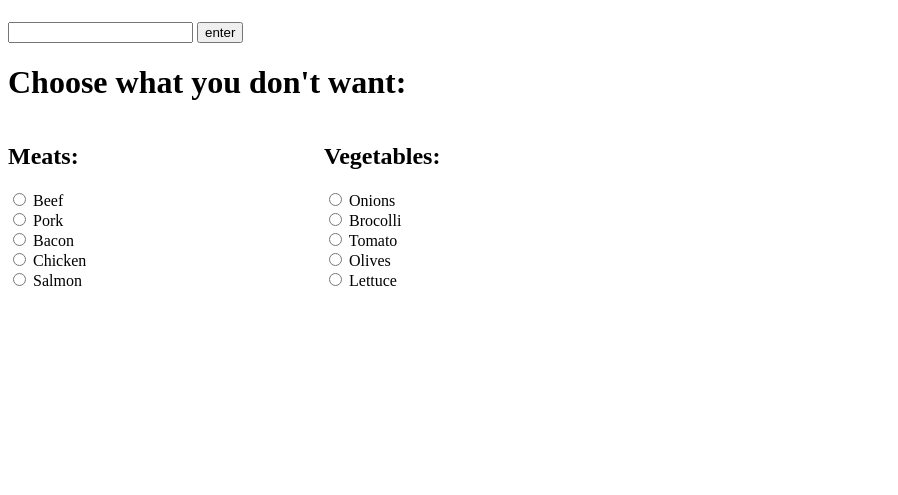
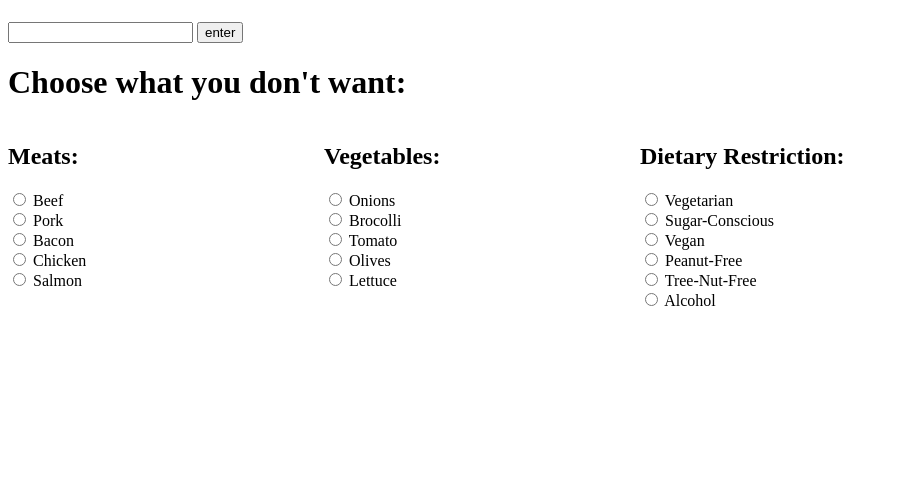
Before and after one commit to qarnac/Jinjaz-Krew, a Python web app: template templates/homepage.html in a window 1280 px wide. Shown: the part 58-553 px from the top of the page, without its empty margins (0-898 px from the left). Run offline with Jinja, Linux system fonts and the light colour scheme; the template is opened without the code that fills it, so the values that code supplies are empty.

Commit message:
container in css and and diet restrictions in html

```diff
--- a/styles/style.css
+++ b/styles/style.css
@@ -2,7 +2,7 @@
   text-align: center;
 }
 
-.container {
+.grid-container {
   display: grid;
   grid-template-columns: 1fr 1fr 1fr 1fr;
   grid-template-rows: 1fr 1fr;
--- a/templates/homepage.html
+++ b/templates/homepage.html
@@ -18,7 +18,7 @@
     <!--change intro later -->
     <h1 id="intro">Choose what you don't want:</h1>
 
-    <div class="container">
+    <div class="grid-container">
       <div id="meat">
         <h2>Meats:</h2>
           <input type="radio" id="beef" name="meats"/>
@@ -32,7 +32,6 @@
           <input type="radio" id="salmon" name="meats"/>
           <label for="beef">Salmon</label> <br>
       </div>
-
       <div id="Veggies">
         <h2>Vegetables:</h2>
         <input type="radio" id="onions" name="veggies"/>
@@ -46,8 +45,23 @@
         <input type="radio" id="lettuce" name="veggies"/>
         <label for="lettuce">Lettuce</label> <br>
       </div>
+      <div id="health">
+          <h2>Dietary Restriction:</h2>
+          <input type="radio" id="Vegetarian" name="veggies"/>
+          <label for="diet">Vegetarian</label> <br>
+          <input type="radio" id="sugar-conscious" name="veggies"/>
+          <label for="diet">Sugar-Conscious</label> <br>
+          <input type="radio" id="vegan" name="veggies"/>
+          <label for="diet">Vegan</label> <br>
+          <input type="radio" id="peanut-free" name="veggies"/>
+          <label for="diet">Peanut-Free</label> <br>
+          <input type="radio" id="tree-nut-free" name="veggies"/>
+          <label for="diet">Tree-Nut-Free</label> <br>
+          <input type="radio" id="alcohol" name="veggies"/>
+          <label for="lettuce">Alcohol</label> <br>
+      </div>
+    </div>
 
-    </div>
 
   </body>
 </html>
```
